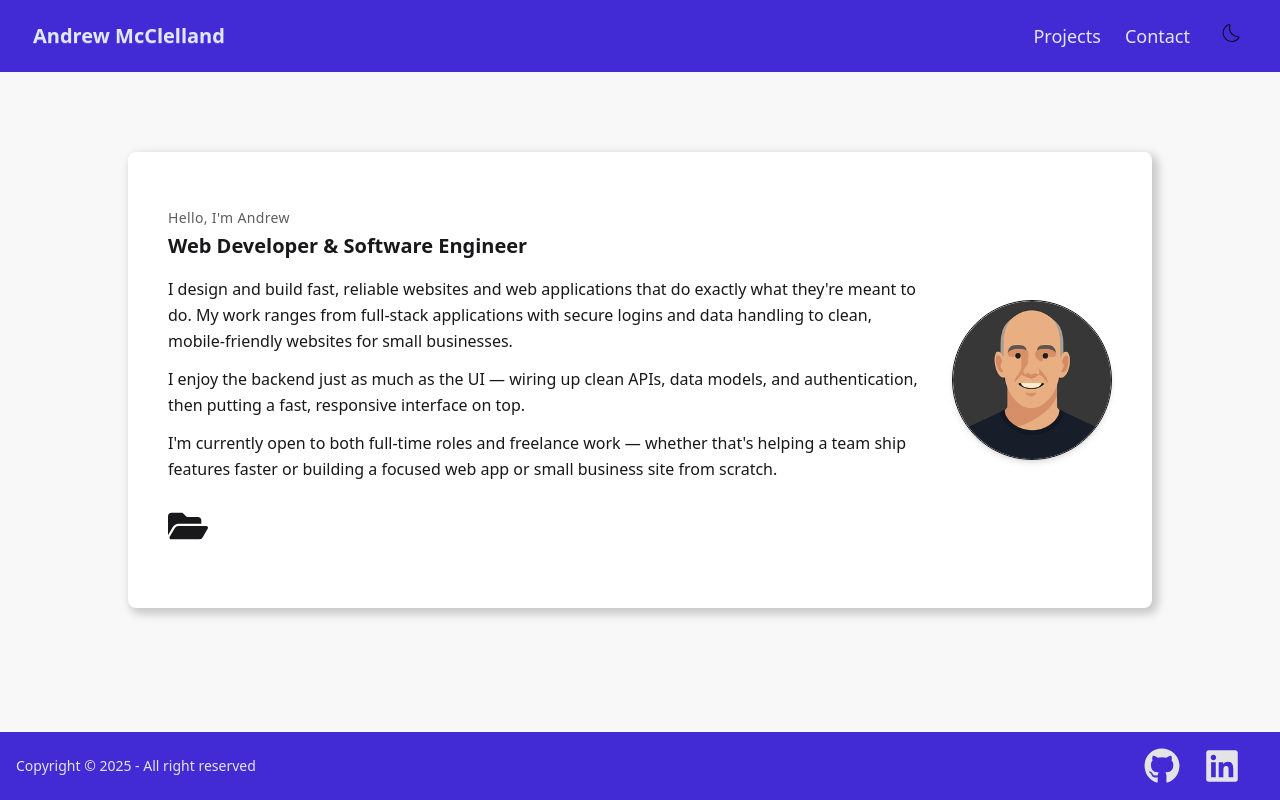
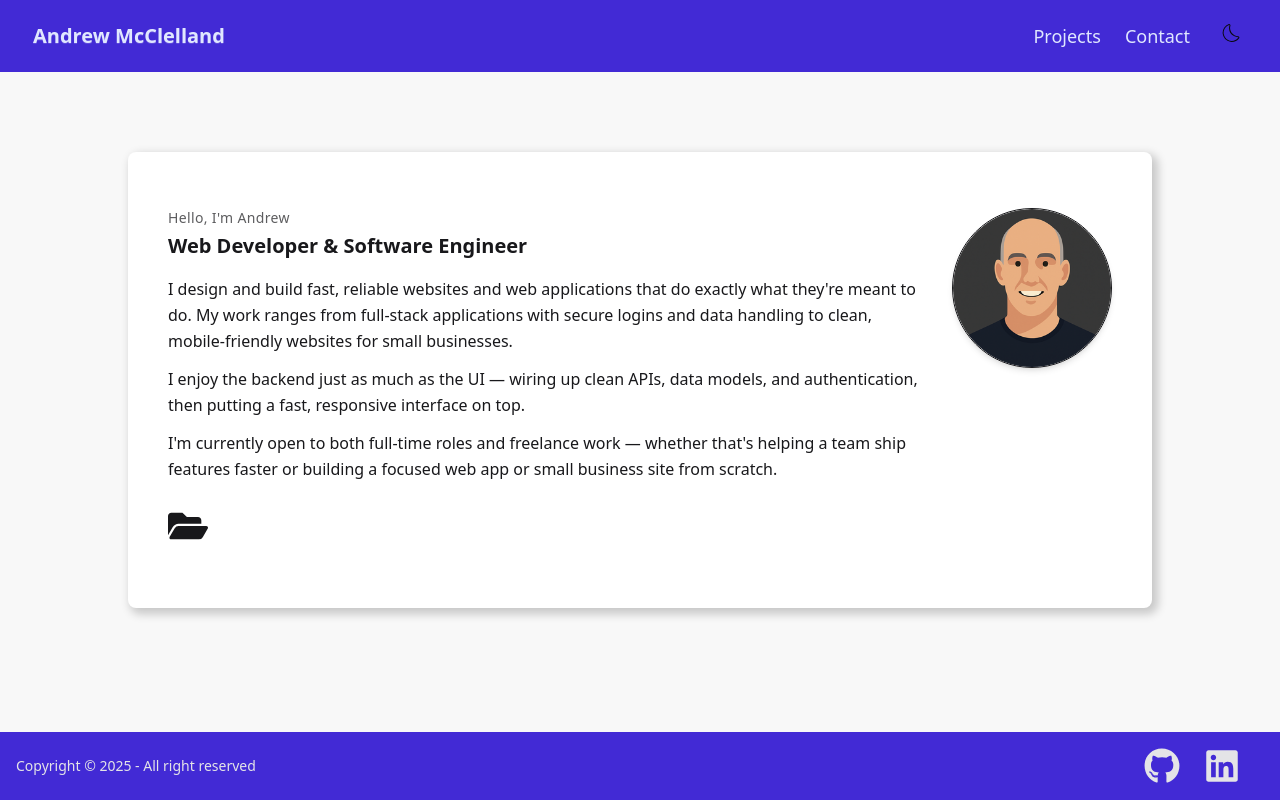
Before and after one commit to aejmcclelland/portfolio, a Next.js app: page / in a window 1280 px wide. Built offline with nearby package versions, Linux system fonts and the light colour scheme; no server answers.

Commit message:
tweaked hero component to improve svatar placement

```diff
--- a/src/components/Hero.tsx
+++ b/src/components/Hero.tsx
@@ -7,7 +7,7 @@
 export default function Hero() {
 	return (
 		<section className='relative max-w-5xl w-full mx-auto bg-base-100 px-6 sm:px-10 py-10 sm:py-14 rounded-lg shadow-[4px_4px_10px_2px_rgba(0,0,0,0.20)]'>
-			<div className='flex flex-col-reverse md:flex-row items-center gap-8'>
+			<div className='flex flex-col-reverse md:flex-row items-center md:items-start gap-8'>
 				{/* Text column */}
 				<div className='flex-1 flex flex-col'>
 					<p className='text-xs sm:text-sm font-medium tracking-wide text-base-content/70 mb-1'>
```
